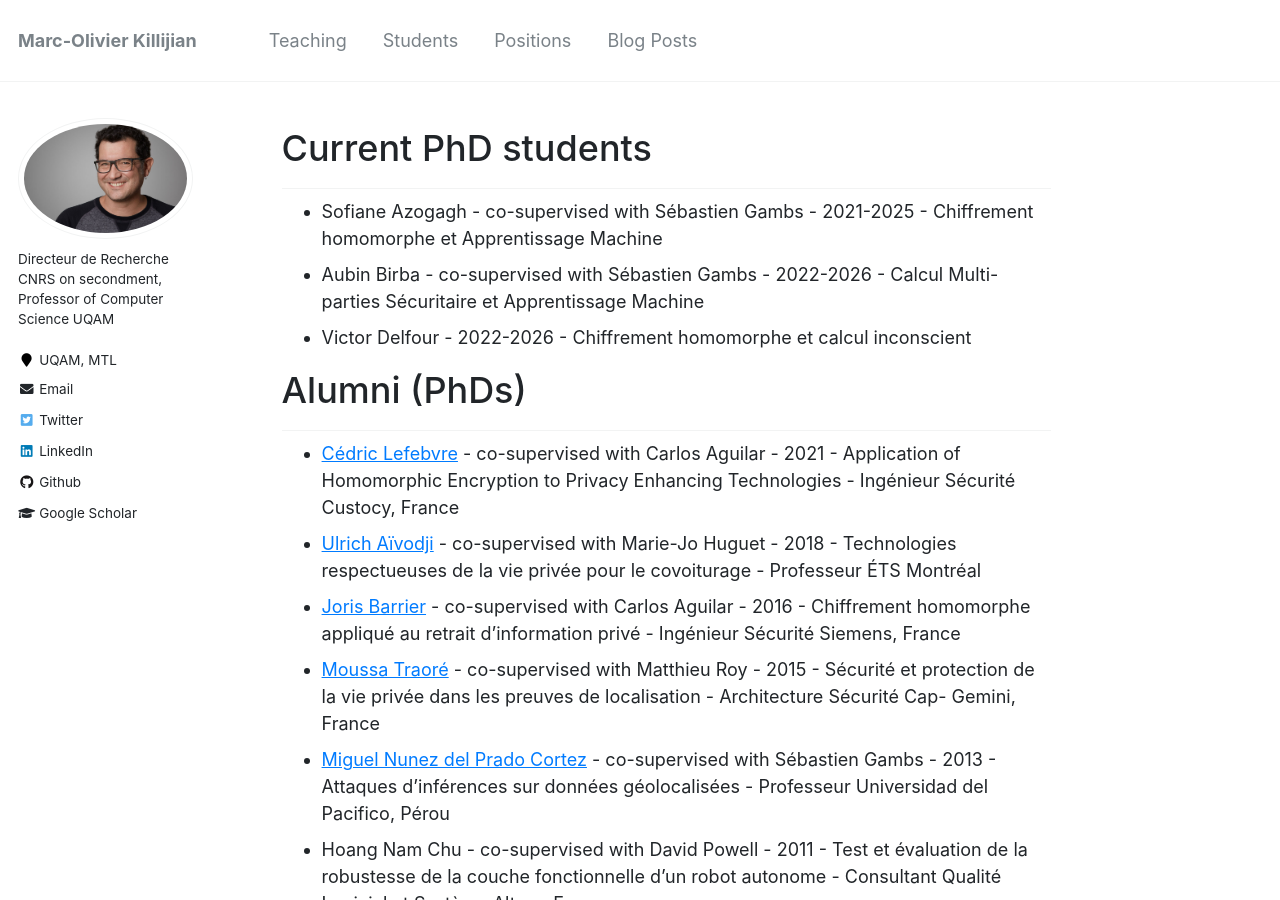
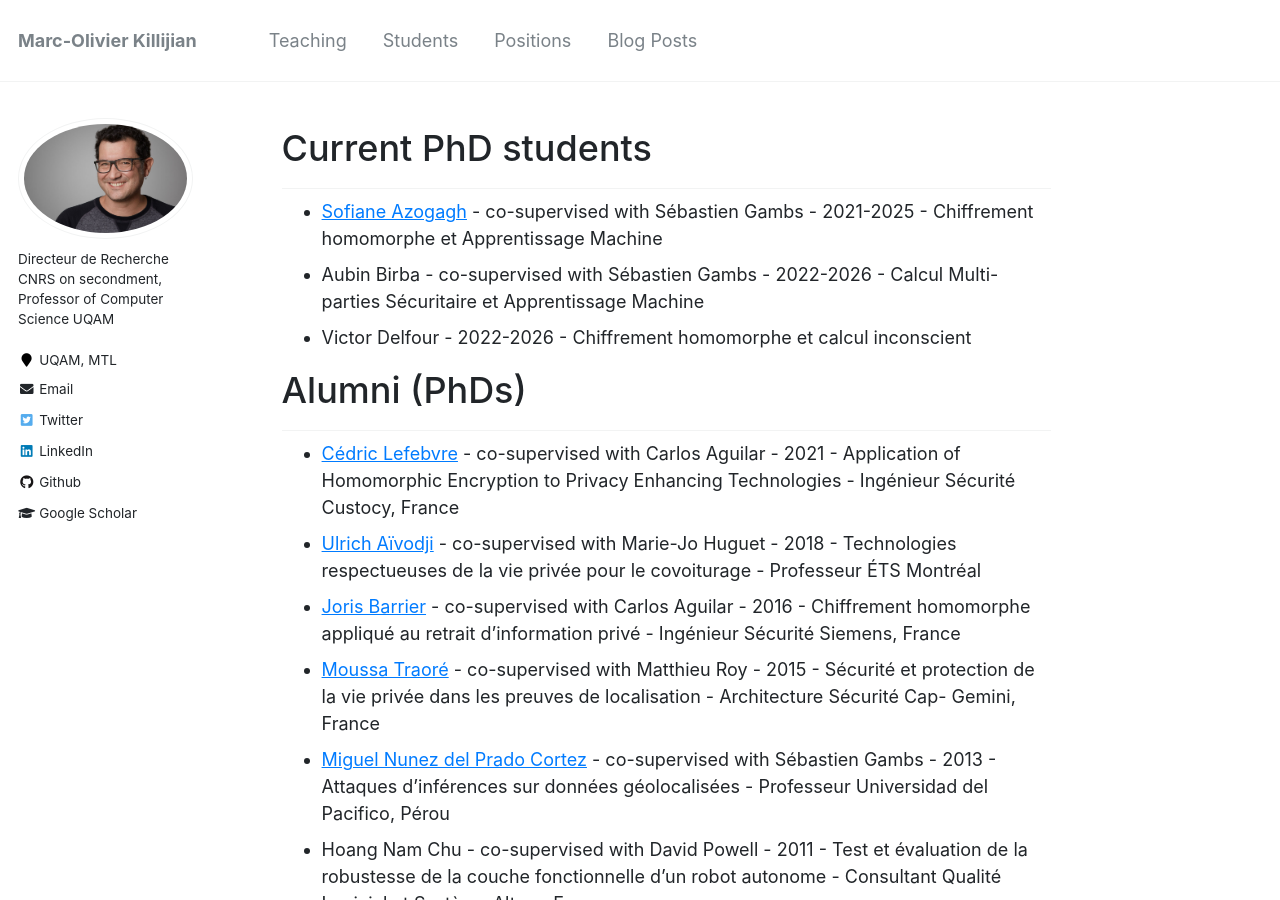
Before and after one commit to Kirija/kirija.github.io, a Jekyll site: the page built from _pages/students.md, in a window 1280 px wide and 900 px high. Built offline with Jekyll 4.4.1, drawn with Linux system fonts in a browser that asks for light colours; part of the change alters nothing that is shown.

```diff
--- a/_pages/students.md
+++ b/_pages/students.md
@@ -7,7 +7,7 @@ redirect_from:
 ---
 
 ## Current PhD students
-  - Sofiane Azogagh - co-supervised with Sébastien Gambs - 2021-2025 - Chiffrement homomorphe et Apprentissage Machine
+  - [Sofiane Azogagh](https://sofianeazogagh.github.io) - co-supervised with Sébastien Gambs - 2021-2025 - Chiffrement homomorphe et Apprentissage Machine
   - Aubin Birba - co-supervised with Sébastien Gambs - 2022-2026 - Calcul Multi-parties Sécuritaire et Apprentissage Machine
   - Victor Delfour - 2022-2026 - Chiffrement homomorphe et calcul inconscient
 
```
